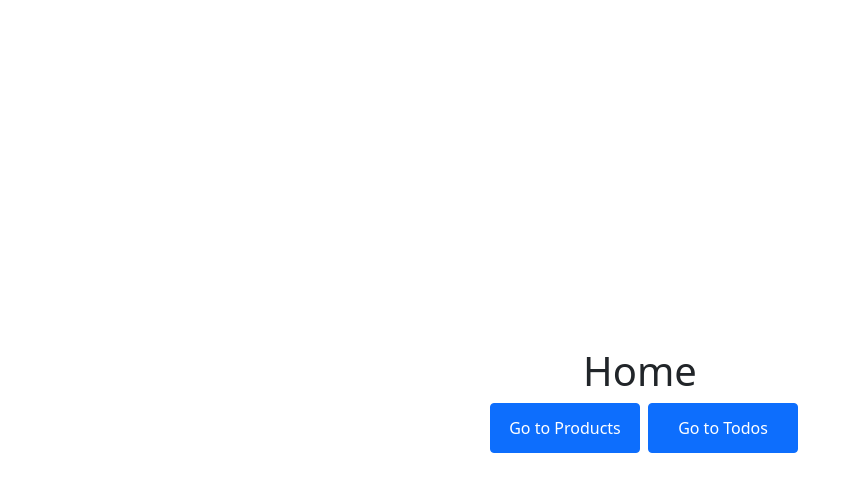
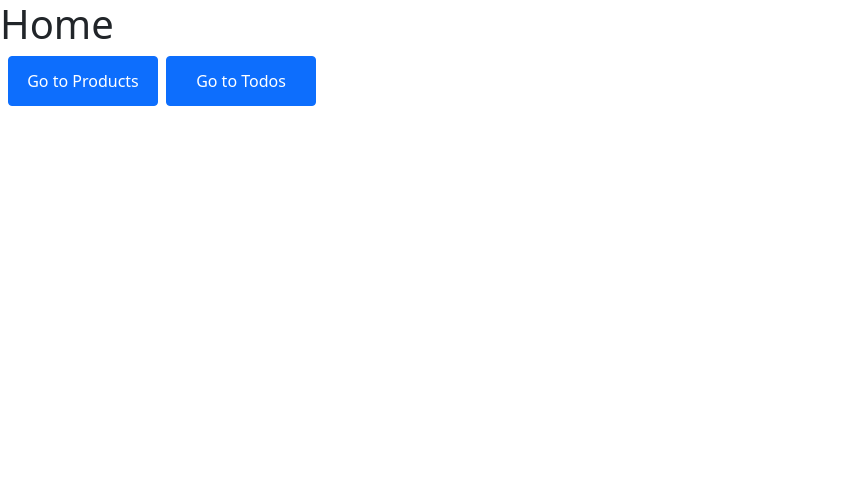
Before and after one commit to mehmeteyupoglu/react-boilerplate, a React (Create React App) app: page / in a window 1280 px wide. Shown: the top 492 px of the page, without its empty margins (0-858 px from the left). Built offline with nearby package versions, Linux system fonts and the light colour scheme.

Commit message:
style: centralize the scss files

```diff
--- a/src/App.scss
+++ b/src/App.scss
@@ -1,14 +1,10 @@
-.App {
-    padding: 0 20px;
-    height: 100vh;
-    width: 100vw;
+//components
+@import url('./components/atoms/Button/Button.scss');
+@import url('./components/molecules/ButtonGroup/ButtonGroup.scss');
+@import url('./components/organisms/CustomCard/CustomCard.scss');
 
-    .centered-pages {
-        height: 100%;
-        display: flex;
-        flex-direction: column;
-        align-items: center;
-        justify-content: center;
-        text-align: center;
-    }
-}
+
+// pages
+@import url('./pages/Home/Home.scss');
+@import url('./pages/NotFound/NotFound.scss');
+@import url('./pages/Todos/Todos.scss');
--- a/src/components/atoms/Button/Button.scss
+++ b/src/components/atoms/Button/Button.scss
@@ -1,8 +1,6 @@
 button {
-    background-color: black;
-    color: white;
-    border: none;
-    outline: none;
-    min-width: 150px;
-    min-height: 50px;
+    &.btn {
+        min-width: 150px;
+        min-height: 50px;
+    }
 }
--- a/src/components/atoms/Button/index.js
+++ b/src/components/atoms/Button/index.js
@@ -1,6 +1,4 @@
-import "./Button.scss";
 import Button from 'react-bootstrap/Button';
-
 function CustomButton({ title, onClick, className, variant, loading, async }) {
     return (
         <>
--- a/src/components/molecules/ButtonGroup/index.js
+++ b/src/components/molecules/ButtonGroup/index.js
@@ -1,5 +1,4 @@
 import CustomButton from "../../atoms/Button";
-import "./ButtonGroup.scss";
 
 function ButtonGroup() {
   return (
--- a/src/pages/Home/index.js
+++ b/src/pages/Home/index.js
@@ -1,7 +1,5 @@
 import CustomButton from "../../components/atoms/Button";
 import { useNavigate } from "react-router-dom";
-
-import "./Home.scss";
 
 function Home() {
     const navigate = useNavigate();
--- a/src/pages/NotFound/index.js
+++ b/src/pages/NotFound/index.js
@@ -1,6 +1,5 @@
 
 import image from "../../images/not-found.jpg";
-import "./NotFound.scss";
 
 function NotFound() {
     return (
```
